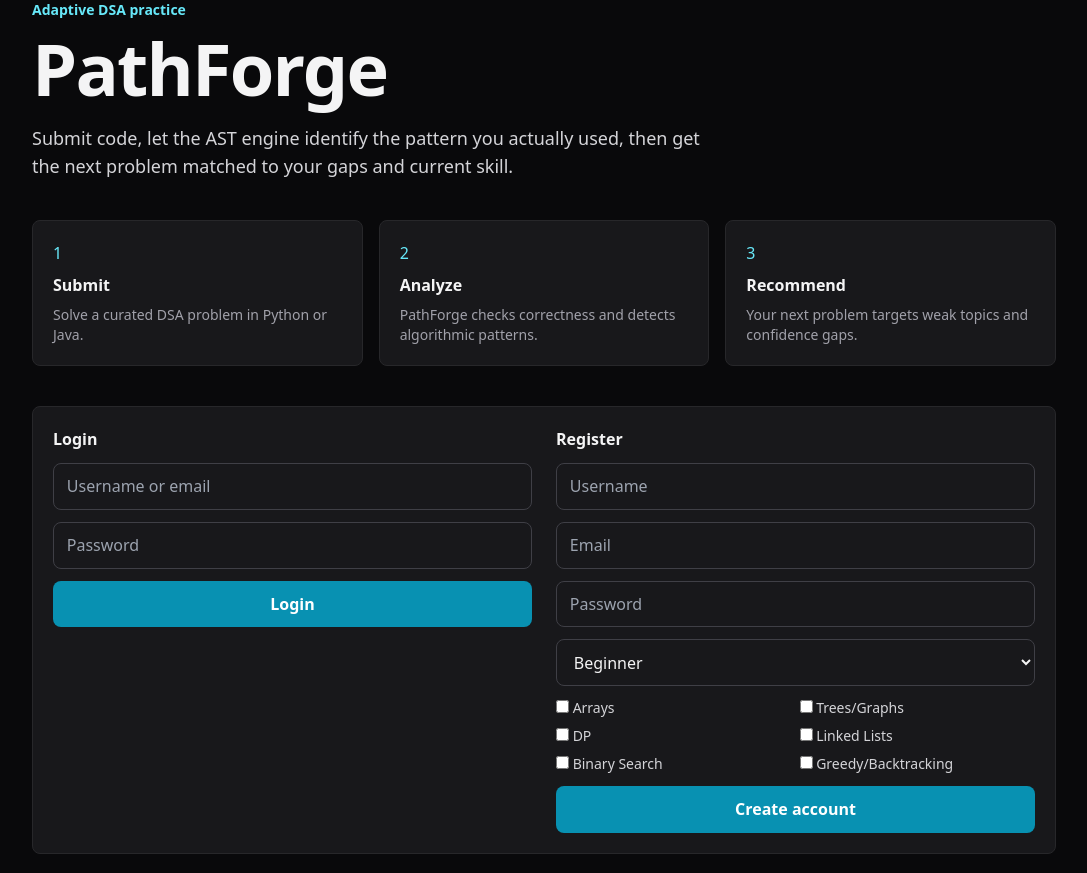
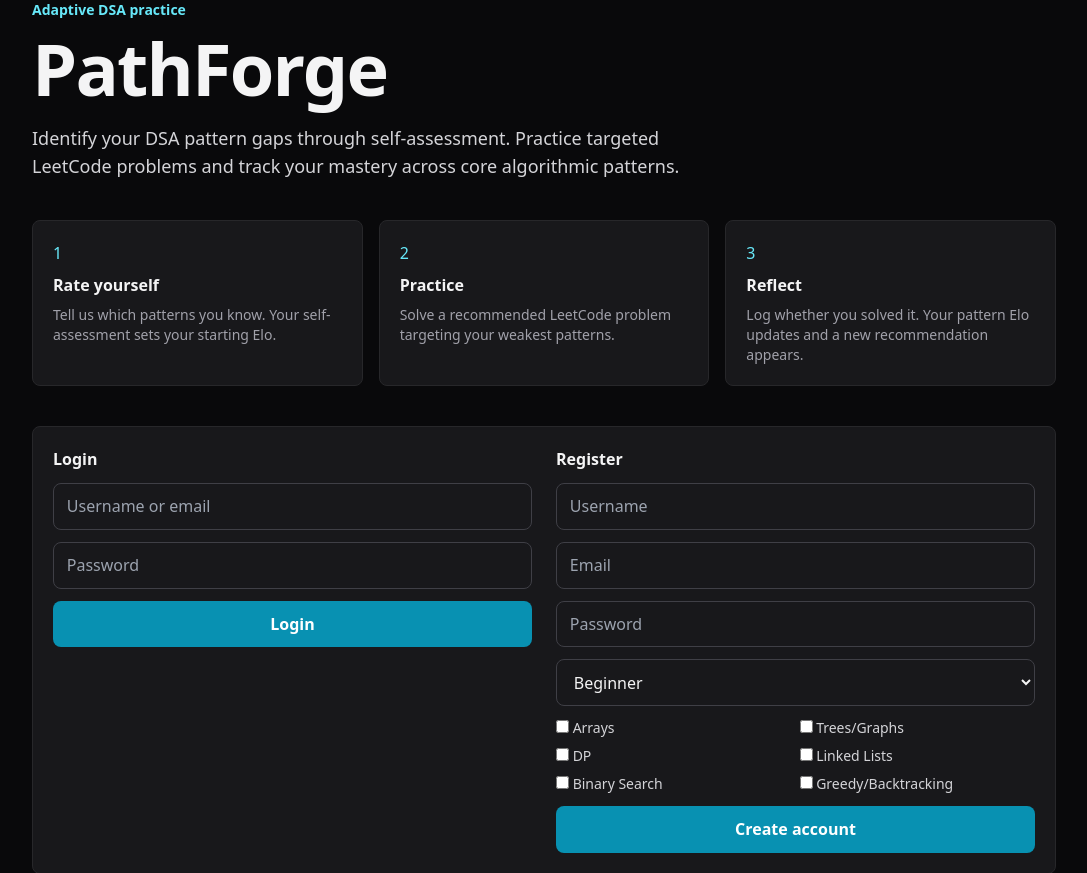
Before and after one commit to vedanshmehrotra/PathForge-v2, a Flask app: page / in a window 1280 px wide. Shown: the top 873 px of the page, without its empty margins (96-1183 px from the left). Run offline with Flask 3, Linux system fonts and the light colour scheme; some libraries are stand-ins or nearby versions.

Commit message:
Align UI with recommendation-based PathForge workflow

```diff
--- a/pathforge/templates/dashboard.html
+++ b/pathforge/templates/dashboard.html
@@ -38,7 +38,7 @@
       <div class="rounded-lg border border-zinc-800 bg-zinc-900 p-5 overflow-x-auto">
         <h2 class="font-semibold">Recent submissions</h2>
         <table class="mt-4 w-full text-left text-sm">
-          <thead class="text-zinc-400"><tr><th class="py-2">Problem</th><th>Verdict</th><th>Detected</th><th>Gap</th><th>When</th></tr></thead>
+          <thead class="text-zinc-400"><tr><th class="py-2">Problem</th><th>Verdict</th><th>When</th></tr></thead>
           <tbody id="recent" class="divide-y divide-zinc-800"></tbody>
         </table>
       </div>
@@ -108,7 +108,7 @@
       mediumRate.textContent = pct(data.stats.pass_rate_by_difficulty.Medium);
       hardRate.textContent = pct(data.stats.pass_rate_by_difficulty.Hard);
       weakest.innerHTML = data.weakest_topics.map(t => `<div class="rounded border p-3 ${weakClass(t.elo_rating)}"><p class="font-medium">${human(t.topic)}</p><p class="text-sm text-zinc-400">Elo ${Math.round(t.elo_rating)} - accuracy ${Math.round(t.accuracy*100)}% - recent failures ${t.recent_failures}</p></div>`).join('') || '<p class="text-sm text-zinc-400">No topic data yet.</p>';
-      recent.innerHTML = data.recent_submissions.map(s => `<tr><td class="py-2">${s.title}</td><td>${s.verdict}</td><td>${human(s.detected_pattern) || 'none'}</td><td>${s.gap_identified ? 'yes' : 'no'}</td><td>${s.submitted_at}</td></tr>`).join('') || '<tr><td class="py-3 text-zinc-400" colspan="5">No submissions yet.</td></tr>';
+      recent.innerHTML = data.recent_submissions.map(s => `<tr><td class="py-2">${s.title}</td><td>${s.verdict}</td><td>${s.submitted_at}</td></tr>`).join('') || '<tr><td class="py-3 text-zinc-400" colspan="3">No submissions yet.</td></tr>';
       renderChart(data.profiles);
     }
     logout.addEventListener('click', () => { localStorage.clear(); location.href = '/'; });
--- a/pathforge/templates/index.html
+++ b/pathforge/templates/index.html
@@ -12,11 +12,11 @@
     <section class="w-full max-w-5xl">
       <p class="text-sm font-semibold text-cyan-300">Adaptive DSA practice</p>
       <h1 class="mt-3 text-5xl font-bold tracking-tight sm:text-7xl">PathForge</h1>
-      <p class="mt-5 max-w-2xl text-lg text-zinc-300">Submit code, let the AST engine identify the pattern you actually used, then get the next problem matched to your gaps and current skill.</p>
+      <p class="mt-5 max-w-2xl text-lg text-zinc-300">Identify your DSA pattern gaps through self-assessment. Practice targeted LeetCode problems and track your mastery across core algorithmic patterns.</p>
       <div class="mt-10 grid gap-4 sm:grid-cols-3">
-        <div class="rounded-lg border border-zinc-800 bg-zinc-900 p-5"><span class="text-cyan-300">1</span><h2 class="mt-2 font-semibold">Submit</h2><p class="mt-2 text-sm text-zinc-400">Solve a curated DSA problem in Python or Java.</p></div>
-        <div class="rounded-lg border border-zinc-800 bg-zinc-900 p-5"><span class="text-cyan-300">2</span><h2 class="mt-2 font-semibold">Analyze</h2><p class="mt-2 text-sm text-zinc-400">PathForge checks correctness and detects algorithmic patterns.</p></div>
-        <div class="rounded-lg border border-zinc-800 bg-zinc-900 p-5"><span class="text-cyan-300">3</span><h2 class="mt-2 font-semibold">Recommend</h2><p class="mt-2 text-sm text-zinc-400">Your next problem targets weak topics and confidence gaps.</p></div>
+        <div class="rounded-lg border border-zinc-800 bg-zinc-900 p-5"><span class="text-cyan-300">1</span><h2 class="mt-2 font-semibold">Rate yourself</h2><p class="mt-2 text-sm text-zinc-400">Tell us which patterns you know. Your self-assessment sets your starting Elo.</p></div>
+        <div class="rounded-lg border border-zinc-800 bg-zinc-900 p-5"><span class="text-cyan-300">2</span><h2 class="mt-2 font-semibold">Practice</h2><p class="mt-2 text-sm text-zinc-400">Solve a recommended LeetCode problem targeting your weakest patterns.</p></div>
+        <div class="rounded-lg border border-zinc-800 bg-zinc-900 p-5"><span class="text-cyan-300">3</span><h2 class="mt-2 font-semibold">Reflect</h2><p class="mt-2 text-sm text-zinc-400">Log whether you solved it. Your pattern Elo updates and a new recommendation appears.</p></div>
       </div>
       <div class="mt-10 grid gap-6 rounded-lg border border-zinc-800 bg-zinc-900 p-5 md:grid-cols-2">
         <form id="loginForm" class="space-y-3">
--- a/pathforge/templates/practice.html
+++ b/pathforge/templates/practice.html
@@ -27,6 +27,7 @@
           <a id="leetcodeLink" class="inline-block rounded-lg bg-cyan-700 px-5 py-2.5 font-semibold text-white hover:bg-cyan-600" target="_blank" rel="noopener">
             Open on LeetCode &rarr;
           </a>
+          <p class="mt-3 text-sm text-zinc-400">Solve the problem on LeetCode, then log your result below.</p>
         </div>
       </div>
       <div class="mt-6 flex gap-4">
```
Also changed, not shown: pathforge/recommender.py (+5 -2 lines), pathforge/routes/profile.py (+6 -2 lines), pathforge/tests/test_pipeline.py (+1 -1 lines).
